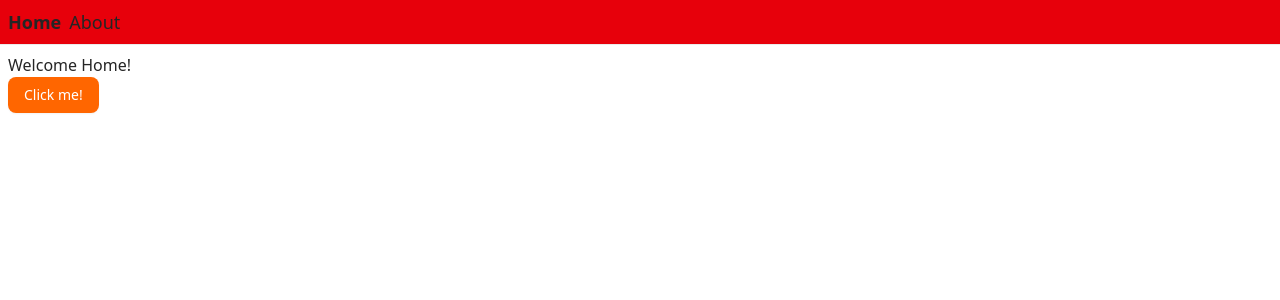
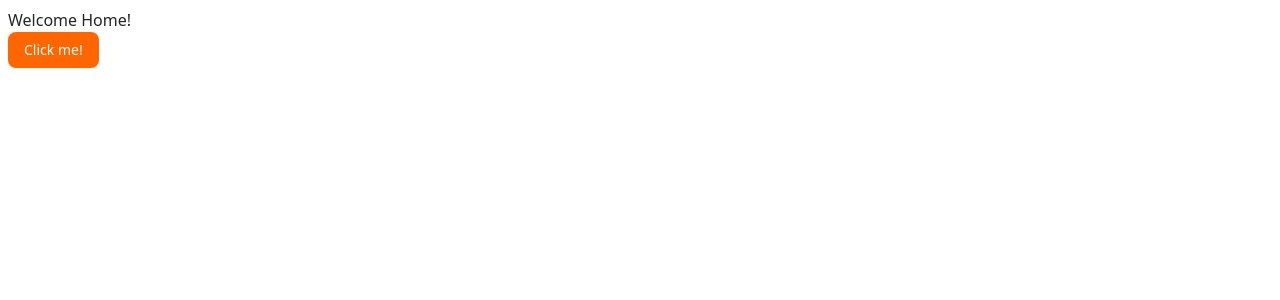
Before and after one commit to leo9iota/murderous-hack, a React (Vite) app in the folder frontend/: page / in a window 1280 px wide. Shown: the top 300 px of the page. Built offline with nearby package versions, Linux system fonts and the light colour scheme.

Commit message:
Refactor `RootComponent` and remove navigation links to simplify layout

```diff
--- a/frontend/src/routes/__root.tsx
+++ b/frontend/src/routes/__root.tsx
@@ -10,27 +10,9 @@ export const Route = createRootRoute({
 function RootComponent() {
   return (
     <>
-      <div className='p-2 flex gap-2 bg-red-600 text-lg'>
-        <Link
-          to='/'
-          activeProps={{
-            className: 'font-bold',
-          }}
-          activeOptions={{ exact: true }}
-        >
-          Home
-        </Link>{' '}
-        <Link
-          to='/about'
-          activeProps={{
-            className: 'font-bold',
-          }}
-        >
-          About
-        </Link>
+      <div className=''>
+        <Outlet />
       </div>
-      <hr />
-      <Outlet />
       <ReactQueryDevtools />
       <TanStackRouterDevtools position='bottom-left' />
     </>
```
